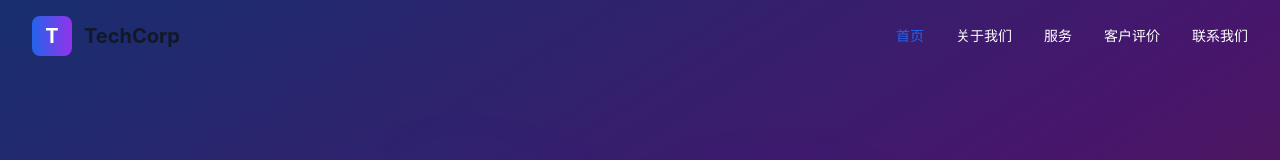
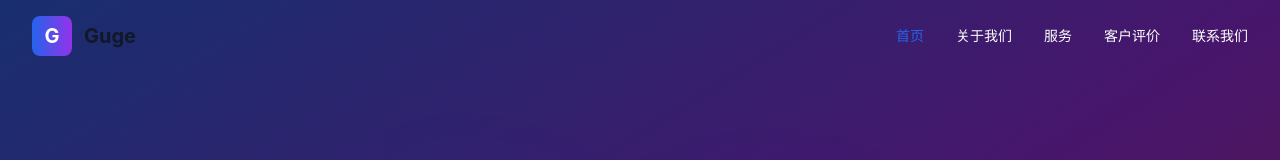
Before and after one commit to guge431/reactWeb3Demo, a React (Create React App) app: page / in a window 1280 px wide. Shown: the top 160 px of the page. Built offline with nearby package versions, Linux system fonts and the light colour scheme.

Commit message:
feat:修改标题

```diff
--- a/package.json
+++ b/package.json
@@ -38,7 +38,6 @@
     ]
   },
   "devDependencies": {
-    "@tailwindcss/postcss": "^4.1.7",
     "autoprefixer": "^10.4.21",
     "postcss": "^8.5.3",
     "tailwindcss": "^3.4.17"
--- a/public/index.html
+++ b/public/index.html
@@ -2,7 +2,7 @@
 <html lang="en">
   <head>
     <meta charset="utf-8" />
-    <link rel="icon" href="%PUBLIC_URL%/favicon.ico" />
+    <link rel="icon" href="https://img2.baidu.com/it/u=3296440382,620521232&fm=253&fmt=auto&app=138&f=JPEG?w=800&h=800" />
     <meta name="viewport" content="width=device-width, initial-scale=1" />
     <meta name="theme-color" content="#000000" />
     <meta
@@ -24,7 +24,7 @@
       work correctly both with client-side routing and a non-root public URL.
       Learn how to configure a non-root public URL by running `npm run build`.
     -->
-    <title>React App</title>
+    <title>咕咯</title>
   </head>
   <body>
     <noscript>You need to enable JavaScript to run this app.</noscript>
--- a/src/App.js
+++ b/src/App.js
@@ -70,9 +70,9 @@ const App = () => {
           <div className="flex justify-between items-center py-4">
             <div className="flex items-center">
               <div className="w-10 h-10 bg-gradient-to-r from-blue-600 to-purple-600 rounded-lg flex items-center justify-center">
-                <span className="text-white font-bold text-xl">T</span>
+                <span className="text-white font-bold text-xl">G</span>
               </div>
-              <span className="ml-3 text-xl font-bold text-gray-900">TechCorp</span>
+              <span className="ml-3 text-xl font-bold text-gray-900">Guge</span>
             </div>
 
             <div className="hidden md:flex space-x-8">
--- a/tailwind.config.js
+++ b/tailwind.config.js
@@ -1,7 +1,7 @@
-/** @type {import('tailwindcss').Config} */
+// tailwind.config.js
 module.exports = {
     content: [
-      "./src/**/*.{js,jsx,ts,tsx}",
+      "./src/**/*.{js,jsx,ts,tsx}", // 让 Tailwind 处理你 src 下的所有文件
     ],
     theme: {
       extend: {},
```
Also changed, not shown: 1 other file (tests, documents, lock files or other folders).
